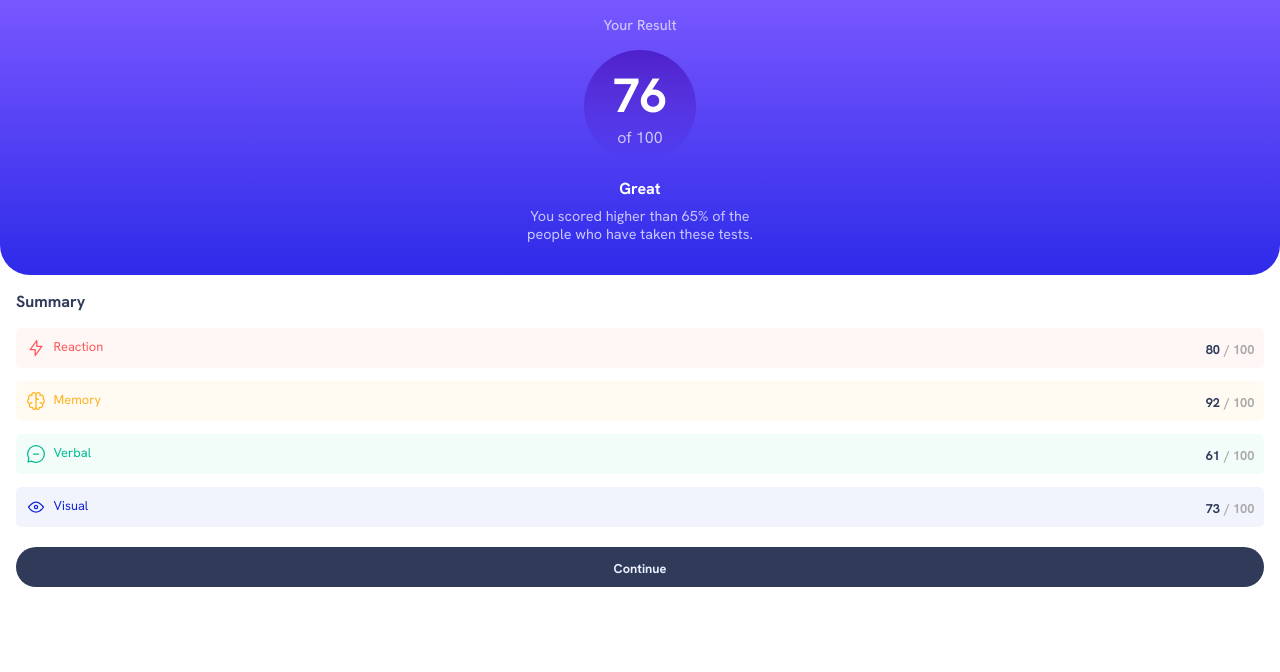
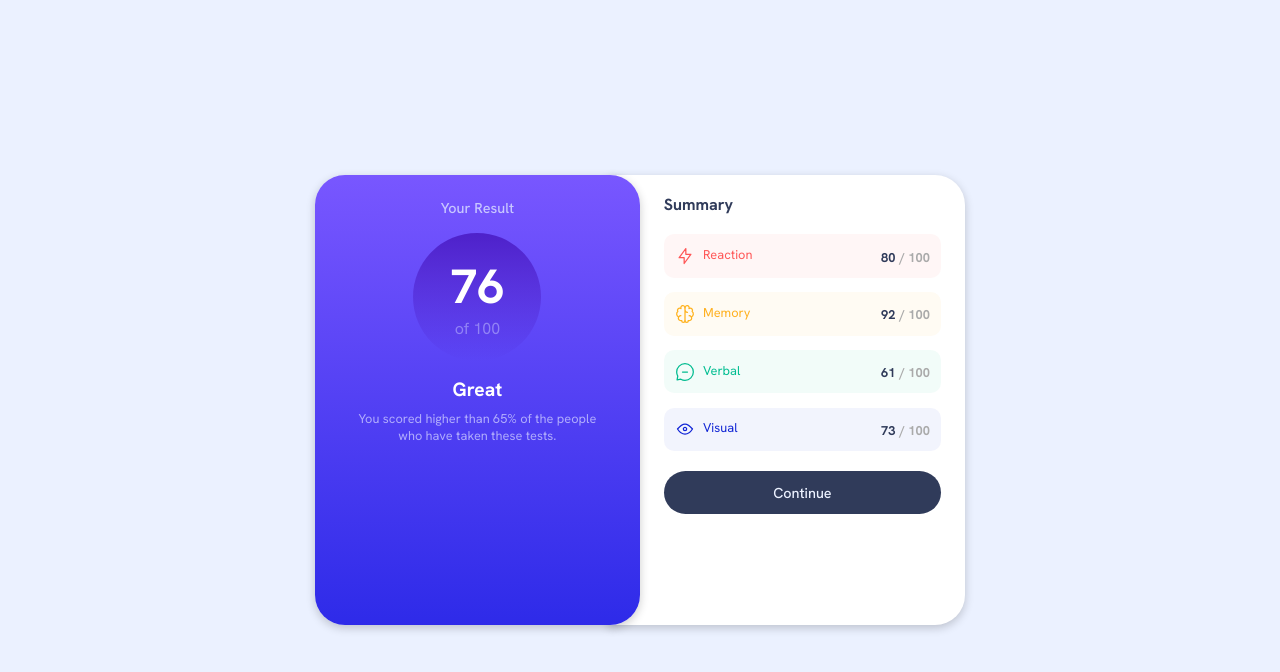
Before and after one commit to nadielotiene/results-summary-component, a plain HTML site: page index.html in a window 1280 px wide. Drawn offline with Linux system fonts and the light colour scheme.

Commit message:
div centering fix, continue button hover and focus fix, other minor fixes

```diff
--- a/style.css
+++ b/style.css
@@ -38,7 +38,8 @@
 }
 
 html, body {
-    height: 100%;
+    height: 100vh;
+    width: 100%;
 }
 
 body {
@@ -55,7 +56,6 @@ body {
     text-align: center;
     border-radius: 0 0 30px 30px;
     padding: 1rem 2rem 2rem;
-    /* height: 40%; */
 }
 
 .your-result__h {
@@ -70,7 +70,6 @@ body {
     border-radius: 50%;
     height: 7rem;
     width: 7rem;
-    /* text-align: center; */
     display: flex;
     flex-direction: column;
     justify-content: center;
@@ -83,10 +82,12 @@ body {
 
 .score-total__p {
     color: var(--light-lavender);
+    opacity: 0.5;
 }
 
 .result__h {
     margin: 1rem 0 .5rem;
+    font-size: 1.5rem;
     font-weight: var(--bold);
 }
 
@@ -103,16 +104,16 @@ body {
 .summary__h {
     color: var(--dark-gray-blue);
     font-weight: var(--bold);
-    margin: 1rem;
+    margin: 1.2rem 1.5rem;
 }
 
 .summary--div {
     display: flex;
-    border-radius: 5px;
+    border-radius: 10px;
     justify-content: space-between;
     align-items: center;
-    margin: .8rem 1rem;
-    padding: 0.6rem;
+    margin: .9rem 1.5rem;
+    padding: 0.7rem;
 }
 
 .summary__type {
@@ -121,7 +122,6 @@ body {
 
 .reaction--div {
     background-color: hsl(0, 100%, 67%, 0.05);
-    /* opacity: 0.5; */
     color: var(--light-red);
 }
 
@@ -164,14 +164,14 @@ body {
     color: var(--pale-blue);
     text-align: center;
     border-radius: 40px;
-    margin: 1.25rem 1rem;
-    padding: 0.6rem;
+    margin: 1.25rem 1.5rem;
+    padding: .7rem;
     cursor: pointer;
 }
 
 .continue--btn {
-    font-size: .8rem;
-    font-weight: var(--bold);
+    font-size: .9rem;
+    font-weight: var(--medium);
     color: var(--pale-blue);
     text-decoration: none;
     user-select: none;
@@ -179,11 +179,10 @@ body {
 
 .btn--div:hover,
 .btn--div:focus {
-    background-image: linear-gradient(var(--light-slate-blue), var(--light-royal-blue));
-    transition: background-image -.3s ease;
+    background-image: linear-gradient(var(--light-slate-blue), var(--light-royal-blue)) !important;
 }
 
-/* @media (min-width: 500px) {
+@media (min-width: 700px) {
 
     body {
         background-color: var(--pale-blue);
@@ -191,24 +190,36 @@ body {
 
     .page-wrapper {
         display: flex;
-        flex-direction: row;
-        margin: 8% 0 0 20%;
-        max-width: 600px;
+        justify-content: center;
+        align-items: center;
+        margin: 0 auto;
+        min-height: 100%;
+        width: 100%;
+        max-width: 650px;
     }
 
     .header {
         border-radius: 30px;
         box-shadow: 0 3px 10px rgb(0 0 0 / 0.2);
         width: 50%;
+        height: 450px;
+        position: relative;
+        z-index: 1;
     }
 
     .main {
         box-shadow: 0 3px 10px rgb(0 0 0 / 0.2);
         border-radius: 0 30px 30px 0;
         width: 55%;
-        margin-left: -1rem;
-        padding-left: 1rem;
-        z-index: -1;
+        margin-left: -2rem;
+        padding-left: 2rem;
+        height: 450px;
+        /* backdrop-filter: blur(5px); */
+    }
+
+    .your-result__h {
+        font-size: .9rem;
+        margin: .5rem 0 1rem;
     }
 
     .circle {
@@ -216,7 +227,23 @@ body {
         width: 8rem;
     }
 
-}; */
+    .result__h {
+        font-size: 1.2rem;
+        margin: 1rem 0 .5rem;
+    }
+
+    .result__p {
+        color: var(--light-lavender);
+        font-size: .8rem;
+        opacity: .8;
+    }
+
+    .btn--div:hover,
+    .btn--div:focus {
+        background: linear-gradient(var(--light-slate-blue), var(--light-royal-blue)) !important;
+    }
+
+}
 
 /* .attribution { font-size: 11px; text-align: center; }
 .attribution a { color: hsl(228, 45%, 44%); } */
```
Also changed, not shown: index.html (+5 -0 lines).
